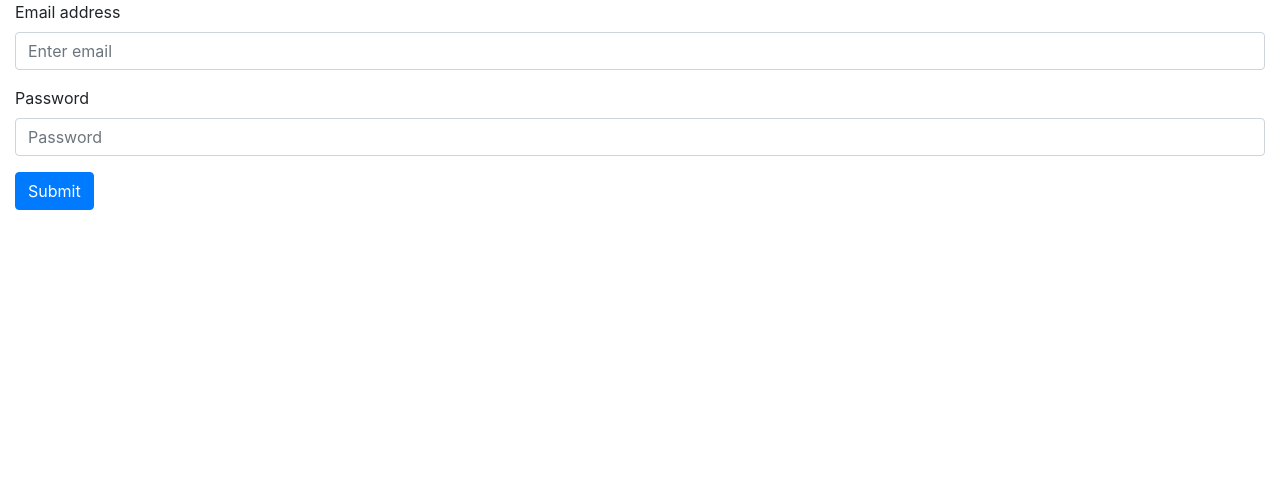
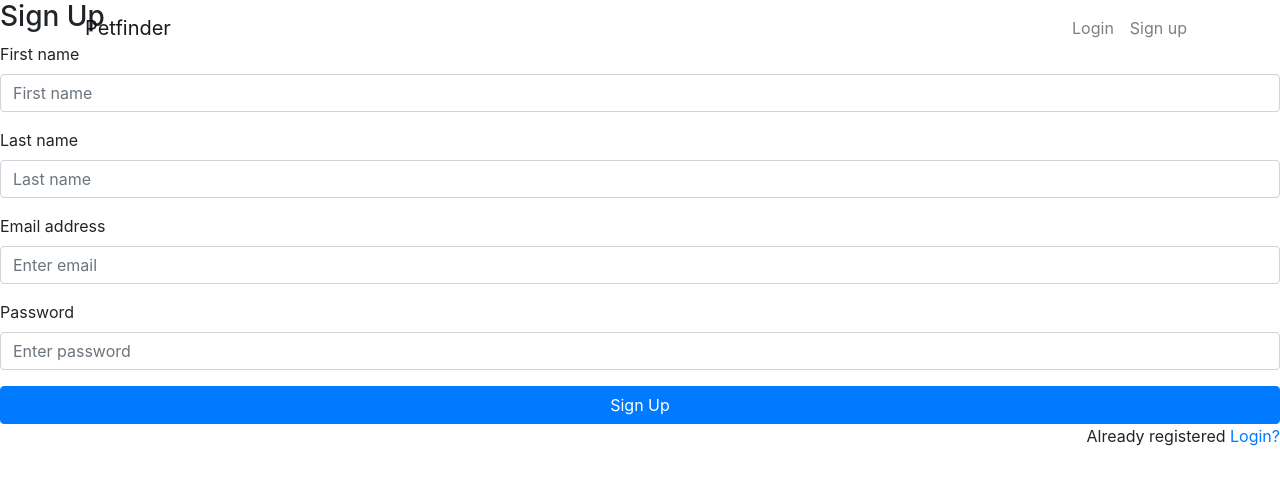
Before and after one commit to cdalt/Project_3, a React (Create React App) app in the folder client/: page /sign-up in a window 1280 px wide. Shown: the top 484 px of the page. Built offline with nearby package versions, Linux system fonts and the light colour scheme.

Commit message:
Made Login and SignUp page

```diff
--- a/client/package.json
+++ b/client/package.json
@@ -4,11 +4,12 @@
   "private": true,
   "proxy": "http://localhost:3000/",
   "dependencies": {
+    "bootstrap": "^4.5.2",
     "react": "^16.13.1",
     "react-bootstrap": "^1.3.0",
     "react-dom": "^16.13.1",
-        "react-scripts": "3.4.3",
-        "bootstrap": "^4.5.2"
+    "react-router-dom": "^5.2.0",
+    "react-scripts": "3.4.3"
   },
   "scripts": {
     "start": "react-scripts start",
--- a/client/src/App.js
+++ b/client/src/App.js
@@ -1,13 +1,41 @@
 import React from 'react';
-import SignUp from './pages/SignUp';
+import { BrowserRouter as Router, Switch, Route, Link } from "react-router-dom";
 import 'bootstrap/dist/css/bootstrap.min.css';
 
+import Login from "./components/Login/login.component";
+import SignUp from "./components/SignUp/signup.component";
+
 function App() {
-  return (
-    <div>
-      <SignUp />
-    </div>
+  return (<Router>
+    <div className="App">
+      <nav className="navbar navbar-expand-lg navbar-light fixed-top">
+        <div className="container">
+          <Link className="navbar-brand" to={"/sign-in"}>Petfinder</Link>
+          <div className="collapse navbar-collapse" id="navbarTogglerDemo02">
+            <ul className="navbar-nav ml-auto">
+              <li className="nav-item">
+                <Link className="nav-link" to={"/sign-in"}>Login</Link>
+              </li>
+              <li className="nav-item">
+                <Link className="nav-link" to={"/sign-up"}>Sign up</Link>
+              </li>
+            </ul>
+          </div>
+        </div>
+      </nav>
+
+      <div className="auth-wrapper">
+        <div className="auth-inner">
+          <Switch>
+            <Route exact path='/' component={Login} />
+            <Route path="/sign-in" component={Login} />
+            <Route path="/sign-up" component={SignUp} />
+          </Switch>
+        </div>
+      </div>
+    </div></Router>
   );
+
 }
 
 export default App;
--- /dev/null
+++ b/client/src/components/Login/login.component.js
@@ -0,0 +1,33 @@
+import React, { Component } from "react";
+
+export default class Login extends Component {
+    render() {
+        return (
+            <form>
+                <h3>Login</h3>
+
+                <div className="form-group">
+                    <label>Email address</label>
+                    <input type="email" className="form-control" placeholder="Enter email" />
+                </div>
+
+                <div className="form-group">
+                    <label>Password</label>
+                    <input type="password" className="form-control" placeholder="Enter password" />
+                </div>
+
+                <div className="form-group">
+                    <div className="custom-control custom-checkbox">
+                        <input type="checkbox" className="custom-control-input" id="customCheck1" />
+                        <label className="custom-control-label" htmlFor="customCheck1">Remember me</label>
+                    </div>
+                </div>
+
+                <button type="submit" className="btn btn-primary btn-block">Submit</button>
+                <p className="forgot-password text-right">
+                    Forgot <a href="#">password?</a>
+                </p>
+            </form>
+        );
+    }
+}
--- /dev/null
+++ b/client/src/components/SignUp/signup.component.js
@@ -0,0 +1,36 @@
+import React, { Component } from "react";
+
+export default class SignUp extends Component {
+    render() {
+        return (
+            <form>
+                <h3>Sign Up</h3>
+
+                <div className="form-group">
+                    <label>First name</label>
+                    <input type="text" className="form-control" placeholder="First name" />
+                </div>
+
+                <div className="form-group">
+                    <label>Last name</label>
+                    <input type="text" className="form-control" placeholder="Last name" />
+                </div>
+
+                <div className="form-group">
+                    <label>Email address</label>
+                    <input type="email" className="form-control" placeholder="Enter email" />
+                </div>
+
+                <div className="form-group">
+                    <label>Password</label>
+                    <input type="password" className="form-control" placeholder="Enter password" />
+                </div>
+
+                <button type="submit" className="btn btn-primary btn-block">Sign Up</button>
+                <p className="forgot-password text-right">
+                    Already registered <a href="#">Login?</a>
+                </p>
+            </form>
+        );
+    }
+}
--- a/client/src/index.js
+++ b/client/src/index.js
@@ -1,13 +1,14 @@
 import React from 'react';
 import ReactDOM from 'react-dom';
+import { BrowserRouter } from "react-router-dom";
 import App from './App';
 import * as serviceWorker from './serviceWorker';
 
 ReactDOM.render(
-  <React.StrictMode>
-    <App />
-  </React.StrictMode>,
-  document.getElementById('root')
+  <BrowserRouter>
+      <App />
+  </BrowserRouter>,
+  document.getElementById("root")
 );
 
 serviceWorker.unregister();
--- a/client/src/pages/SignUp.js
+++ /dev/null
@@ -1,31 +0,0 @@
-import React from 'react';
-// import { FormBtn, Input } from '../components/Form/form'
-import { Container, Row, Col, Form, Button } from 'react-bootstrap'
-
-function SignUp() {
-    return (
-        <Container fluid>
-            <Row>
-                <Col>
-                    <Form>
-                        <Form.Group controlId="formBasicEmail">
-                            <Form.Label>Email address</Form.Label>
-                            <Form.Control type="email" placeholder="Enter email" />
-                        </Form.Group>
-
-                        <Form.Group controlId="formBasicPassword">
-                            <Form.Label>Password</Form.Label>
-                            <Form.Control type="password" placeholder="Password" />
-                        </Form.Group>
-
-                        <Button variant="primary" type="submit">
-                            Submit
-                        </Button>
-                    </Form>
-                </Col>
-            </Row>
-        </Container>
-    );
-};
-
-export default SignUp
```
Also changed, not shown: client/src/components/Form/form.js (deleted, +0 -17 lines), 1 other file (tests, documents, lock files or other folders). Lines whose indentation alone changed are shown as unchanged.
